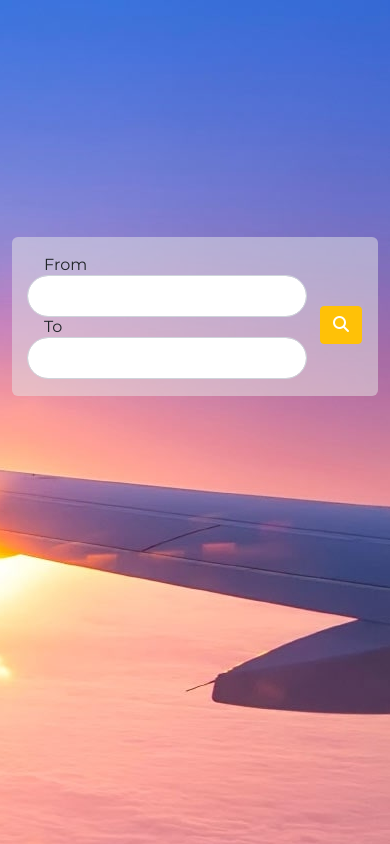
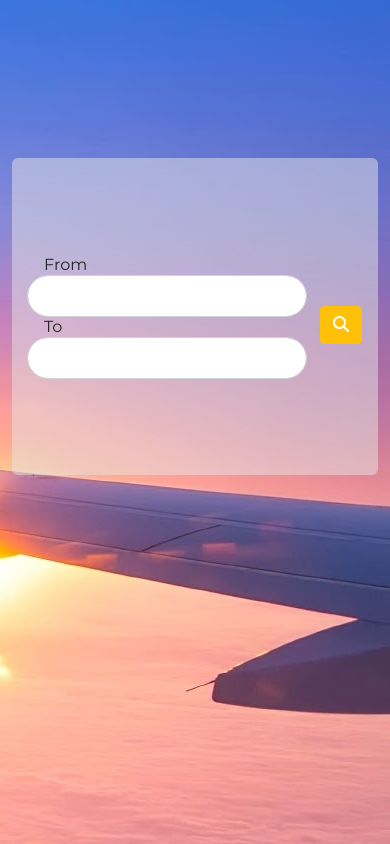
Before and after one commit to SalemaAhmed/Travel-booking, an Angular app: page /home in a window 390 px wide. Built offline with nearby package versions, Linux system fonts and the light colour scheme.

Commit message:
first commit

```diff
--- a/angular.json
+++ b/angular.json
@@ -17,7 +17,7 @@
         "build": {
           "builder": "@angular-devkit/build-angular:browser",
           "options": {
-            "outputPath": "dist/",
+            "outputPath": "dist/flight-booking-project",
             "index": "src/index.html",
             "main": "src/main.ts",
             "polyfills": "src/polyfills.ts",
--- a/src/styles.scss
+++ b/src/styles.scss
@@ -48,6 +48,11 @@ h6{
 .content{
     background-color: #e5e5e580;
     border-radius: 6px;
+}
+@media only screen and (max-width: 770px) {
+  .content {
+    height: 50% !important
+  }
 }
 /* reservation  */
 .reservation{
```
